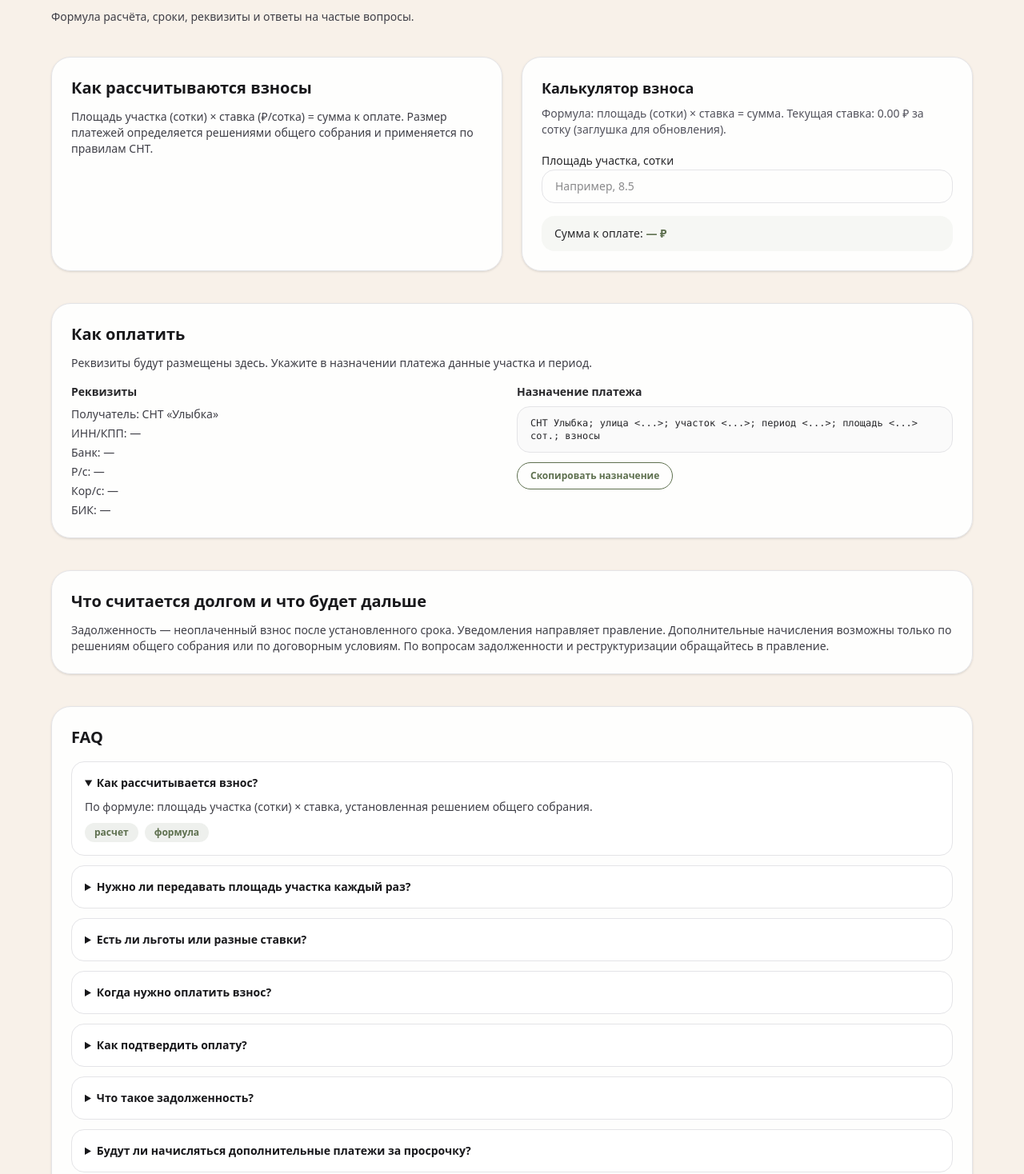
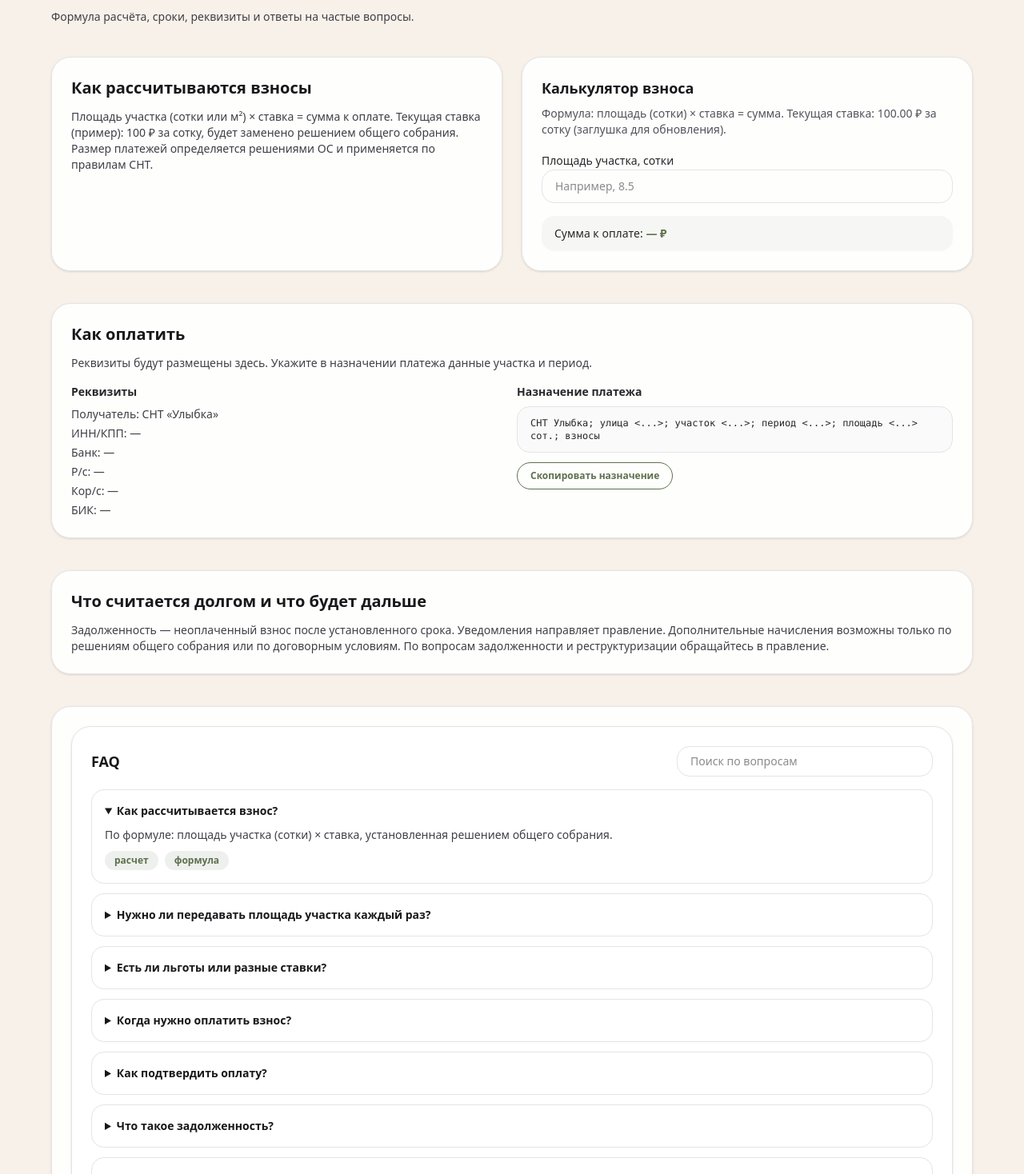
Before and after one commit to SmokyRM/snt-ulybka, a Next.js app: page /fees in a window 1280 px wide. Shown: the part 282-1750 px from the top of the page at 80% size. Built offline with nearby package versions, Linux system fonts and the light colour scheme.

Commit message:
Add fees page (MVP)

```diff
--- a/app/fees/page.tsx
+++ b/app/fees/page.tsx
@@ -1,6 +1,7 @@
 import CopyToClipboard from "@/components/CopyToClipboard";
 import FeesCalculator from "@/components/FeesCalculator";
-import { FEES_FAQ } from "@/content/fees";
+import FaqSearch from "@/components/FaqSearch";
+import { FEES_FAQ, FEES_RATE_RUB_PER_SOTKA } from "@/content/fees";
 
 export const metadata = {
   title: "Взносы и долги — СНТ «Улыбка»",
@@ -31,8 +32,9 @@ export default function FeesPage() {
               Как рассчитываются взносы
             </h2>
             <p className="mt-3 text-sm text-zinc-700">
-              Площадь участка (сотки) × ставка (₽/сотка) = сумма к оплате.
-              Размер платежей определяется решениями общего собрания и применяется по правилам СНТ.
+              Площадь участка (сотки или м²) × ставка = сумма к оплате. Текущая ставка
+              (пример): {FEES_RATE_RUB_PER_SOTKA} ₽ за сотку, будет заменено решением общего
+              собрания. Размер платежей определяется решениями ОС и применяется по правилам СНТ.
             </p>
           </div>
           <FeesCalculator />
@@ -80,33 +82,7 @@ export default function FeesPage() {
         </section>
 
         <section className="rounded-3xl border border-zinc-200 bg-white/90 p-6 shadow-sm">
-          <h2 className="text-xl font-semibold text-zinc-900">FAQ</h2>
-          <div className="mt-4 space-y-3">
-            {FEES_FAQ.map((item, idx) => (
-              <details
-                key={item.q}
-                className="group rounded-2xl border border-zinc-200 bg-white p-4 transition-colors"
-                open={idx === 0}
-              >
-                <summary className="cursor-pointer text-sm font-semibold text-zinc-900">
-                  {item.q}
-                </summary>
-                <p className="mt-2 text-sm leading-6 text-zinc-700">{item.a}</p>
-                {item.tags && (
-                  <div className="mt-2 flex flex-wrap gap-2">
-                    {item.tags.map((tag) => (
-                      <span
-                        key={tag}
-                        className="rounded-full bg-[#5E704F]/10 px-3 py-1 text-xs font-semibold text-[#5E704F]"
-                      >
-                        {tag}
-                      </span>
-                    ))}
-                  </div>
-                )}
-              </details>
-            ))}
-          </div>
+          <FaqSearch items={FEES_FAQ} />
         </section>
       </div>
     </main>
--- a/package.json
+++ b/package.json
@@ -8,6 +8,7 @@
     "build": "next build",
     "start": "next start",
     "lint": "eslint",
+    "typecheck": "tsc --noEmit",
     "deploy": "bash ./scripts/deploy.sh"
   },
   "dependencies": {
--- /dev/null
+++ b/releases/CHANGELOG_v2025.12.25-1.md
@@ -0,0 +1,21 @@
+Changelog v2025.12.25-1
+- ff77c6d Deploy: Fix lint errors for deploy
+- 750f091 Fix lint errors for deploy
+- ced680e Fix deploy script: always push ahead commits
+- b6c1911 Deploy: manual merge dev into main
+- 2076a17 Deploy script v2 (tags + changelog)
+- 28a923d Добавили страницу взносов
+- ec8e5fb Improve deploy script (v1)
+- bb8184e Deploy: merge dev into main
+- be5ca77 Deploy script ready
+- 4877c14 Deploy: merge dev into main
+- 0f2a2b0 Test deploy script
+- aac49b1 Merge branch 'dev'
+- c8c90ae Global header improvements
+- 7a5785a Merge branch 'dev'
+- 378b9d3 Make header sticky and add Home navigation
+- f00d75f Merge branch 'dev'
+- aca964f Add build marker, link to electricity page, and house favicon
+- 778053f Merge branch 'dev'
+- f68cbeb Add Electricity super page with calculator and FAQ search
+- 2a2bb02 Fix async cookies() usage for Next.js build
--- a/src/components/FaqSearch.tsx
+++ b/src/components/FaqSearch.tsx
@@ -1,25 +1,29 @@
 "use client";
 
 import { useMemo, useState } from "react";
-import { ELECTRICITY_FAQ } from "@/content/electricity";
+import { ELECTRICITY_FAQ, FaqItem } from "@/content/electricity";
 
 const match = (value: string, term: string) =>
   value.toLowerCase().includes(term.toLowerCase());
 
-export default function FaqSearch() {
+interface Props {
+  items?: FaqItem[];
+}
+
+export default function FaqSearch({ items = ELECTRICITY_FAQ }: Props) {
   const [term, setTerm] = useState("");
 
   const filtered = useMemo(() => {
     const query = term.trim().toLowerCase();
-    if (!query) return ELECTRICITY_FAQ;
-    return ELECTRICITY_FAQ.filter((item) => {
+    if (!query) return items;
+    return items.filter((item) => {
       if (match(item.q, query) || match(item.a, query)) return true;
       if (item.tags) {
         return item.tags.some((tag) => match(tag, query));
       }
       return false;
     });
-  }, [term]);
+  }, [items, term]);
 
   return (
     <div className="rounded-3xl border border-zinc-200 bg-white/90 p-6 shadow-sm">
--- a/src/components/home/Header.tsx
+++ b/src/components/home/Header.tsx
@@ -1,5 +1,6 @@
 "use client";
 
+import Image from "next/image";
 import Link from "next/link";
 import { usePathname } from "next/navigation";
 
@@ -27,10 +28,13 @@ export default function Header() {
     <header className="sticky top-0 z-50 border-b border-white/10 bg-[#2F3827]/95 backdrop-blur">
       <div className="mx-auto flex w-full max-w-6xl items-center justify-between gap-6 px-4 py-4 text-white sm:px-6">
         <Link href="/" className="flex items-center gap-3 text-white">
-          <img
+          <Image
             src="/brand/logo.svg"
             alt="Логотип СНТ «Улыбка»"
+            width={44}
+            height={44}
             className="h-10 w-auto"
+            priority
           />
           <span className="text-base font-semibold">СНТ «Улыбка»</span>
         </Link>
--- a/src/components/home/QuickLinks.tsx
+++ b/src/components/home/QuickLinks.tsx
@@ -1,6 +1,8 @@
+import Link from "next/link";
+
 const links = [
   { label: "Электроэнергия", href: "/electricity" },
-  { label: "Взносы", href: "#fees" },
+  { label: "Взносы", href: "/fees" },
   { label: "Оплата и реквизиты", href: "#pay" },
   { label: "Новости", href: "#news" },
   { label: "Документы", href: "#docs" },
@@ -21,7 +23,7 @@ export default function QuickLinks() {
         </div>
         <div className="grid gap-4 sm:grid-cols-2 lg:grid-cols-3">
           {links.map((link) => (
-            <a
+            <Link
               key={link.href}
               href={link.href}
               className="group rounded-2xl border border-zinc-200/70 bg-white/90 p-5 text-sm font-semibold text-zinc-900 shadow-sm transition-colors hover:border-[#5E704F]/50 hover:text-[#5E704F]"
@@ -32,7 +34,7 @@ export default function QuickLinks() {
                   →
                 </span>
               </div>
-            </a>
+            </Link>
           ))}
         </div>
       </div>
--- a/src/content/fees.ts
+++ b/src/content/fees.ts
@@ -1,4 +1,4 @@
-export const FEES_RATE_RUB_PER_SOTKA = 0;
+export const FEES_RATE_RUB_PER_SOTKA = 100;
 
 export interface FeeFaqItem {
   q: string;
--- a/src/lib/session.server.ts
+++ b/src/lib/session.server.ts
@@ -13,7 +13,7 @@ const parseCookie = (value: string | undefined): SessionPayload | null => {
   if (!value) return null;
   try {
     return JSON.parse(value) as SessionPayload;
-  } catch (_error) {
+  } catch {
     return null;
   }
 };
--- a/src/lib/session.ts
+++ b/src/lib/session.ts
@@ -9,7 +9,7 @@ const parseCookie = (value: string | undefined): SessionPayload | null => {
   if (!value) return null;
   try {
     return JSON.parse(value) as SessionPayload;
-  } catch (_error) {
+  } catch {
     return null;
   }
 };
```
